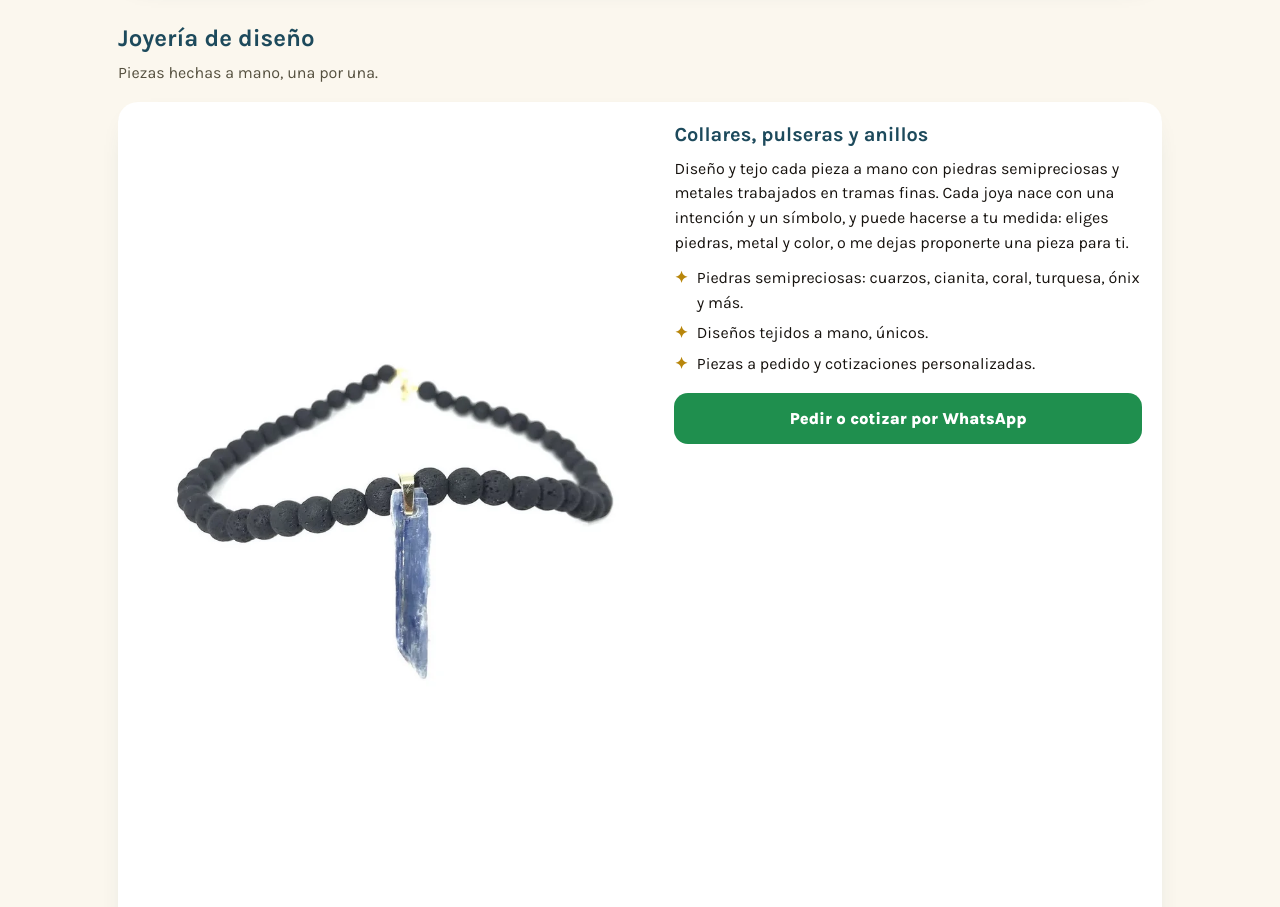
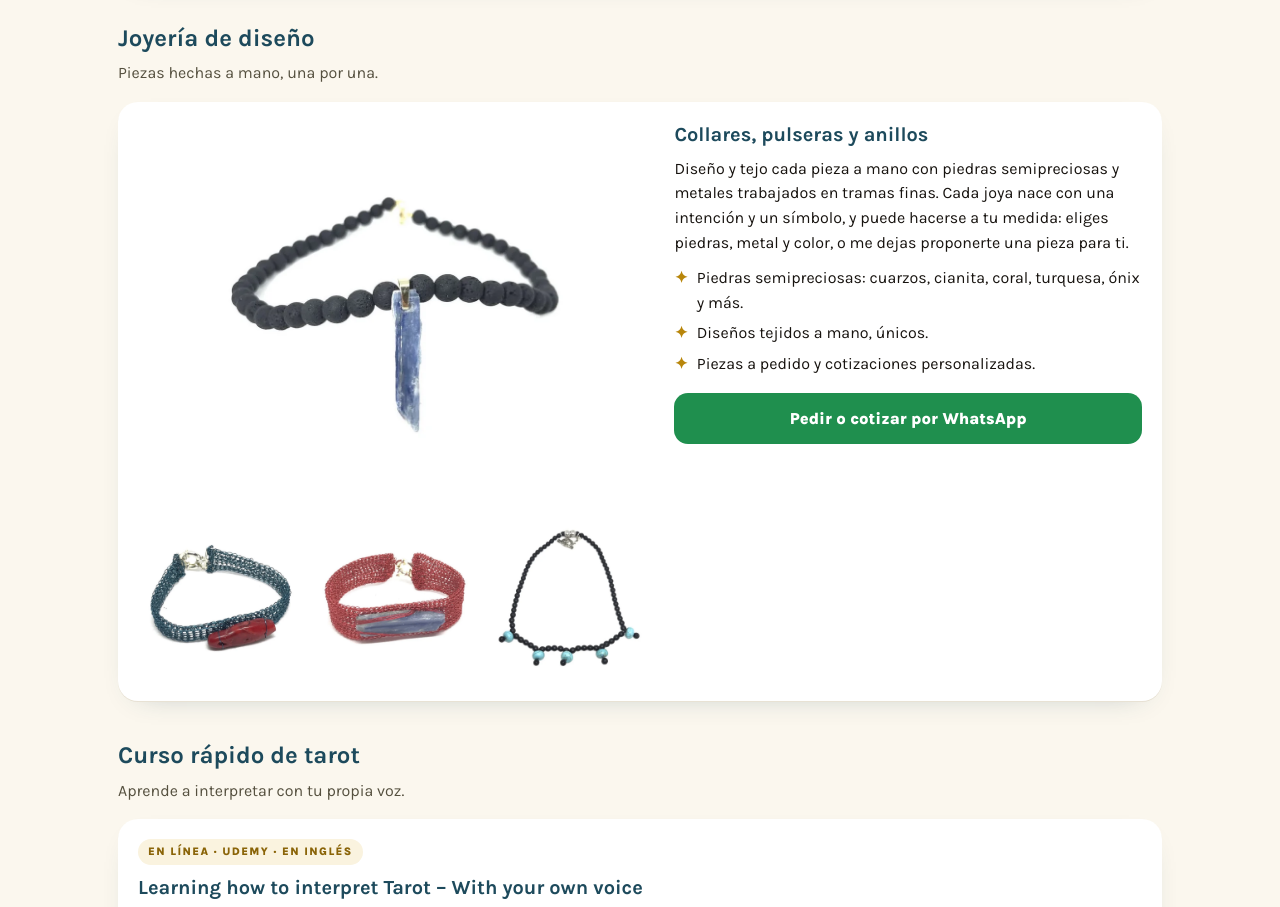
Before and after one commit to gitaniatarot-creator/gitania-site, a plain HTML site: page tienda.html in a window 1280 px wide. Shown: the part 2300-3207 px from the top of the page. Drawn offline with Linux system fonts and the light colour scheme.

Commit message:
Tienda: galería de joyería en móvil

```diff
--- a/tienda.html
+++ b/tienda.html
@@ -76,10 +76,10 @@
     .form input[aria-invalid=true]{border-color:var(--red)}
     .err{color:var(--red);font-weight:600;margin:0;min-height:1.1em;font-size:.92rem}
     .seg{color:var(--soft);font-size:.82rem;text-align:center;margin:0}
-    .joyas{display:grid;grid-template-columns:repeat(3,1fr);gap:8px}
-    .joyas img{width:100%;aspect-ratio:1;object-fit:cover;border-radius:12px;background:#fff;display:block}
+    .joyas{display:grid;grid-template-columns:repeat(3,minmax(0,1fr));gap:8px;width:100%;min-width:0}
+    .joyas img{min-width:0;max-width:100%;width:100%;height:auto;aspect-ratio:1;object-fit:cover;border-radius:12px;background:#fff;display:block}
     .joyas img:first-child{grid-column:span 3;aspect-ratio:4/3;object-fit:contain}
-    @media(min-width:760px){.joya-card{display:grid;grid-template-columns:1.1fr 1fr;gap:22px;align-items:start}.joya-card .txt{display:flex;flex-direction:column;gap:10px}}
+    @media(min-width:760px){.joya-card{display:grid;grid-template-columns:minmax(0,1.1fr) minmax(0,1fr);gap:22px;align-items:start}.joya-card .txt{display:flex;flex-direction:column;gap:10px}}
     .cover{aspect-ratio:16/9;border-radius:14px;background:linear-gradient(160deg,#1d4a5c,#123543);color:#FBF7EE;display:flex;flex-direction:column;align-items:center;justify-content:center;text-align:center;padding:16px}
     .cover .k{color:#e9c46a}
     .cover strong{font-size:1.6rem;line-height:1.15;margin-top:4px}
```
